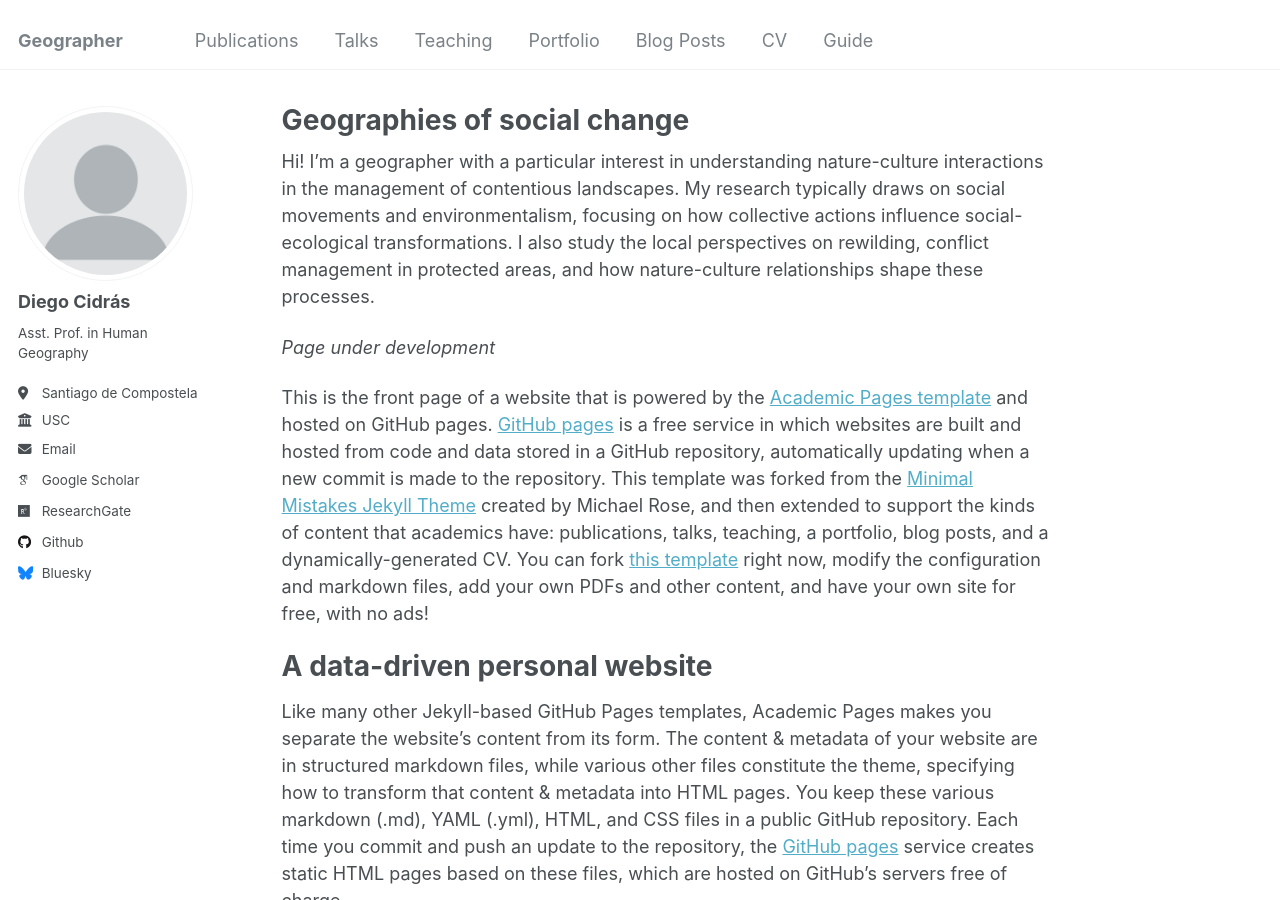
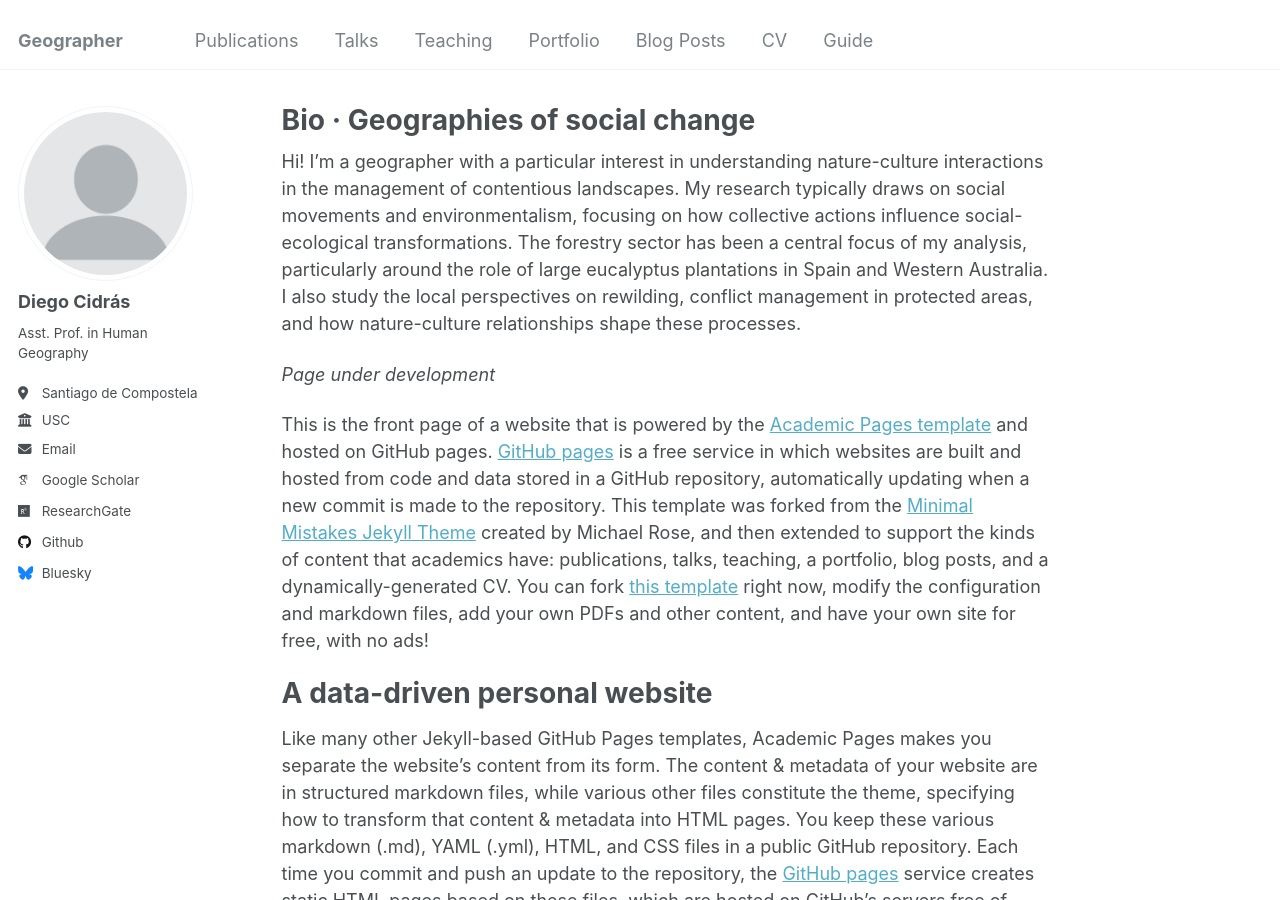
Before and after one commit to diegocidras/diegocidras.github.io, a Jekyll site: the page built from _pages/about.md, in a window 1280 px wide and 900 px high. Built offline with Jekyll 4.4.1, drawn with Linux system fonts in a browser that asks for light colours; some web fonts are replaced.

Commit message:
Update about.md

```diff
--- a/_pages/about.md
+++ b/_pages/about.md
@@ -1,17 +1,15 @@
 ---
 permalink: /
-title: "Geographies of social change"
+title: "Bio · Geographies of social change"
 author_profile: true
 redirect_from:
   - /about/
   - /about.html
 ---
 
-Hi! I'm a geographer with a particular interest in understanding nature-culture interactions in the management of contentious landscapes. My research typically draws on social movements and environmentalism, focusing on how collective actions influence social-ecological transformations. I also study the local perspectives on rewilding, conflict management in protected areas, and how nature-culture relationships shape these processes.
-
+Hi! I'm a geographer with a particular interest in understanding nature-culture interactions in the management of contentious landscapes. My research typically draws on social movements and environmentalism, focusing on how collective actions influence social-ecological transformations. The forestry sector has been a central focus of my analysis, particularly around the role of large eucalyptus plantations in Spain and Western Australia. I also study the local perspectives on rewilding, conflict management in protected areas, and how nature-culture relationships shape these processes.
 
 _Page under development_
-
 
 This is the front page of a website that is powered by the [Academic Pages template](https://github.com/academicpages/academicpages.github.io) and hosted on GitHub pages. [GitHub pages](https://pages.github.com) is a free service in which websites are built and hosted from code and data stored in a GitHub repository, automatically updating when a new commit is made to the repository. This template was forked from the [Minimal Mistakes Jekyll Theme](https://mmistakes.github.io/minimal-mistakes/) created by Michael Rose, and then extended to support the kinds of content that academics have: publications, talks, teaching, a portfolio, blog posts, and a dynamically-generated CV. You can fork [this template](https://github.com/academicpages/academicpages.github.io) right now, modify the configuration and markdown files, add your own PDFs and other content, and have your own site for free, with no ads!
 
```
